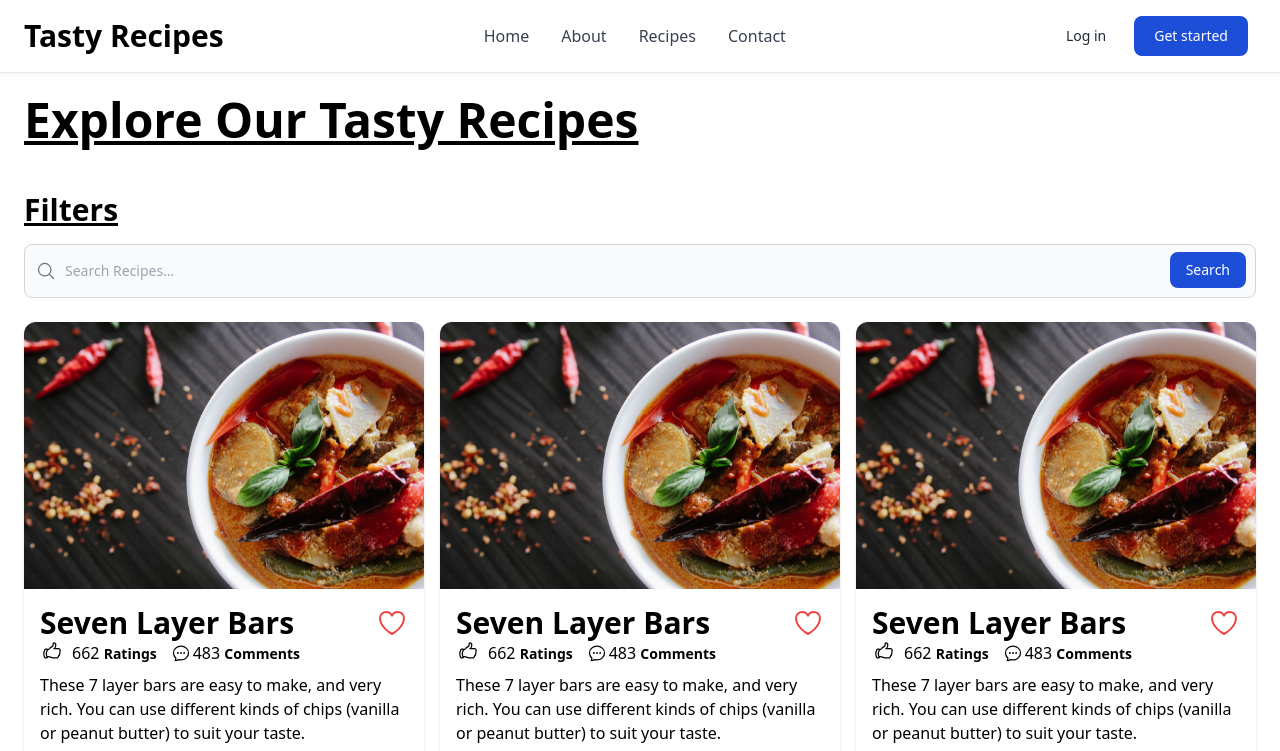
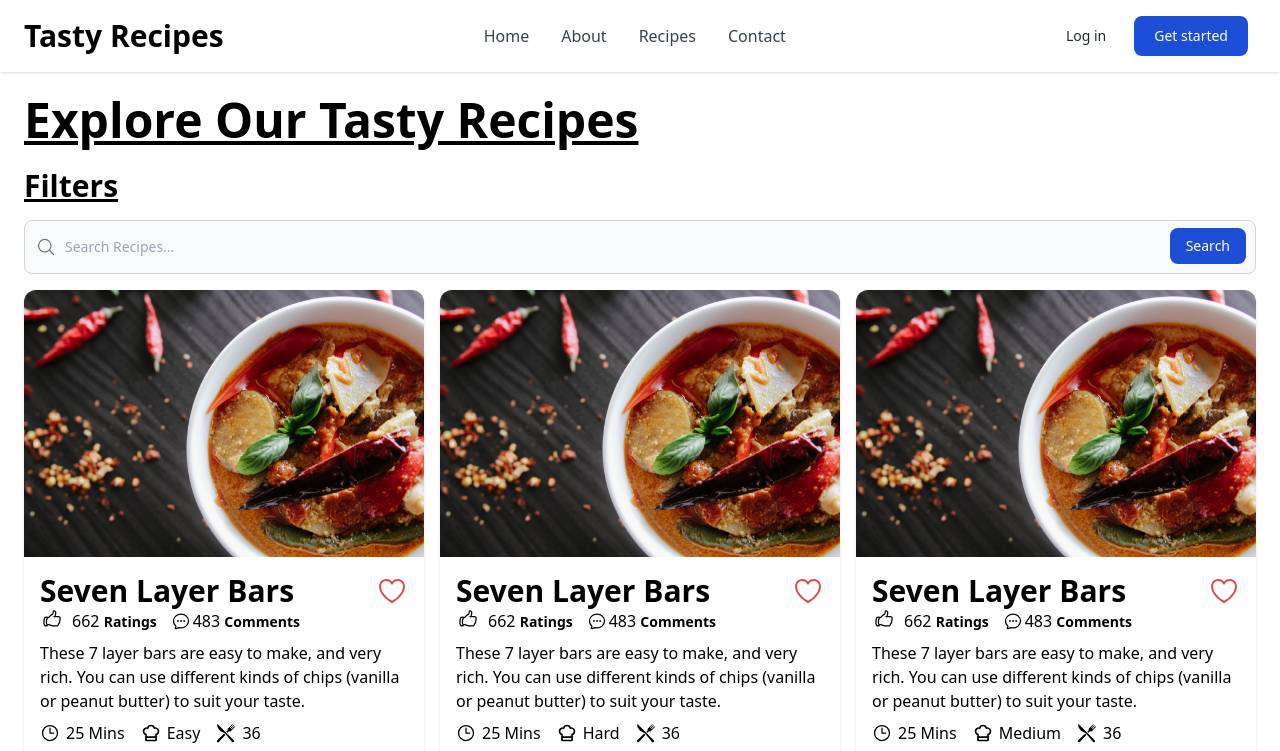
Before and after one commit to Jon-Felipe/Tasty-React, a React (Vite) app: page /recipes in a window 1280 px wide. Shown: the top 751 px of the page. Built offline with nearby package versions, Linux system fonts and the light colour scheme.

Commit message:
styling updates

```diff
--- a/src/pages/Recipes.tsx
+++ b/src/pages/Recipes.tsx
@@ -10,12 +10,12 @@ type Props = {};
 
 const Recipes = (props: Props) => {
   return (
-    <article className='max-w-screen-xl mx-auto grid gap-6'>
+    <article className='max-w-screen-xl mx-auto'>
       <h3 className='text-5xl font-semibold mb-6 underline'>
         Explore Our Tasty Recipes
       </h3>
       {/* Fitlers */}
-      <article>
+      <article className='mb-4'>
         <h3 className='text-3xl font-semibold mb-4 underline'>Filters</h3>
         <Search />
       </article>
```
